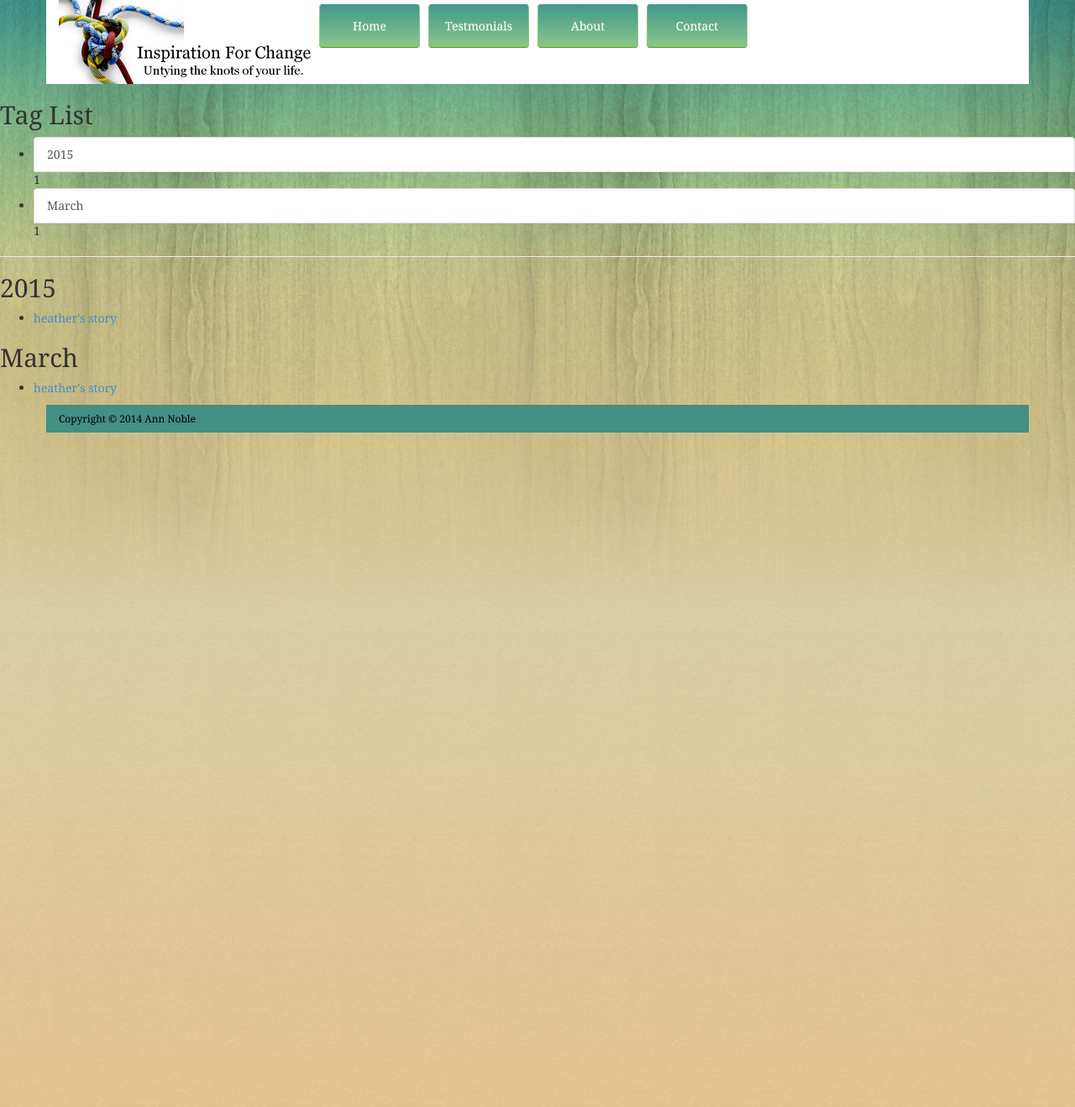
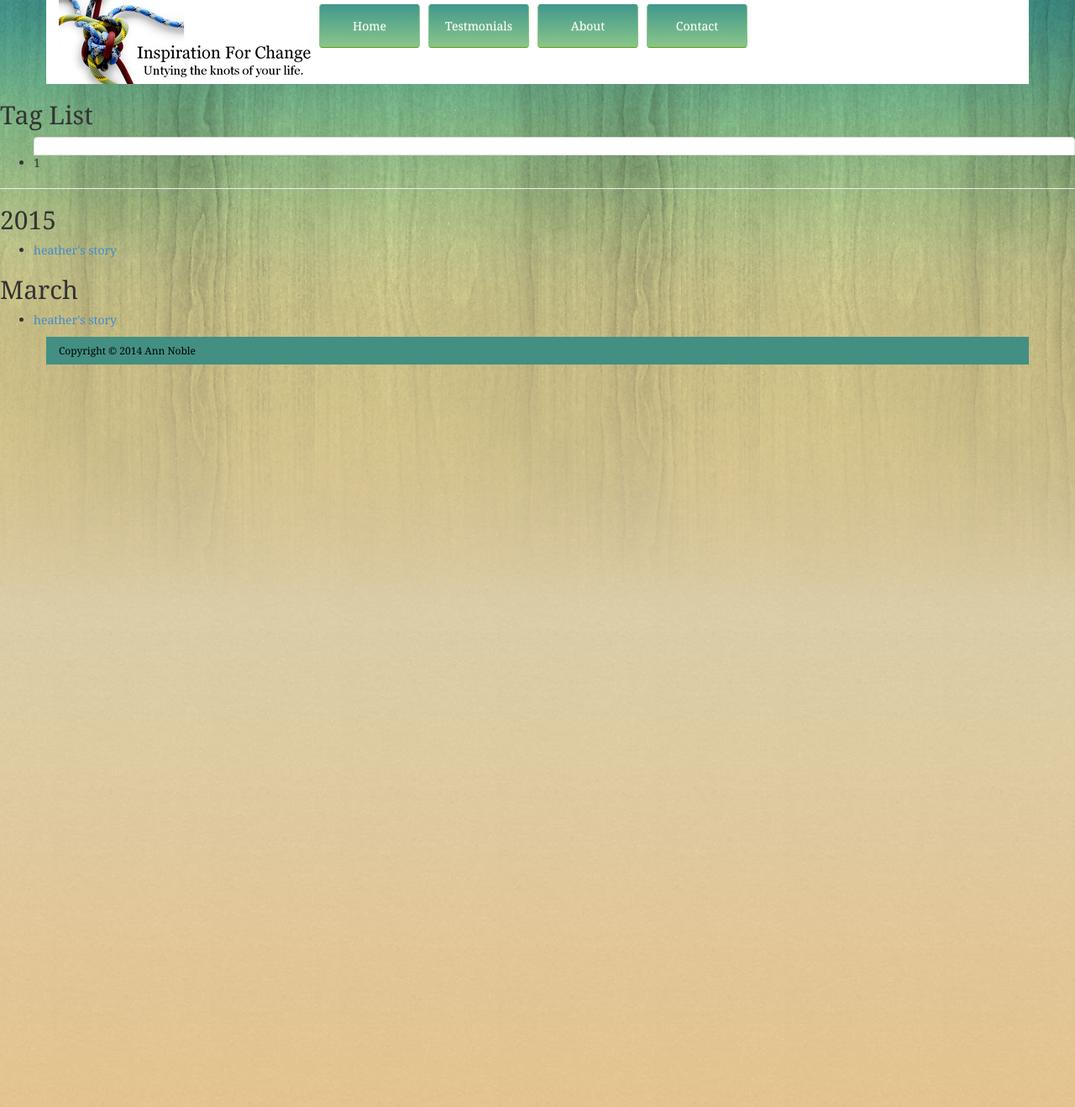
Before and after one commit to designerwebhosting/inspirationforchange, a Jekyll site: the page built from test.md, in a window 1280 px wide. Shown: the whole page at 84% size. Built offline with Jekyll 4.4.1, drawn with Linux system fonts in a browser that asks for light colours; nearby versions of some CDN libraries.

Commit message:
Update test.md

```diff
--- a/test.md
+++ b/test.md
@@ -8,7 +8,7 @@ layout: default
 permalink: /test/
 ---
 
-{% assign tags_list = site.tags %}
+{% assign tags_list = site.categories %}
 
 <h2 class='tag-header'>Tag List</h2>
 <ul>
```
